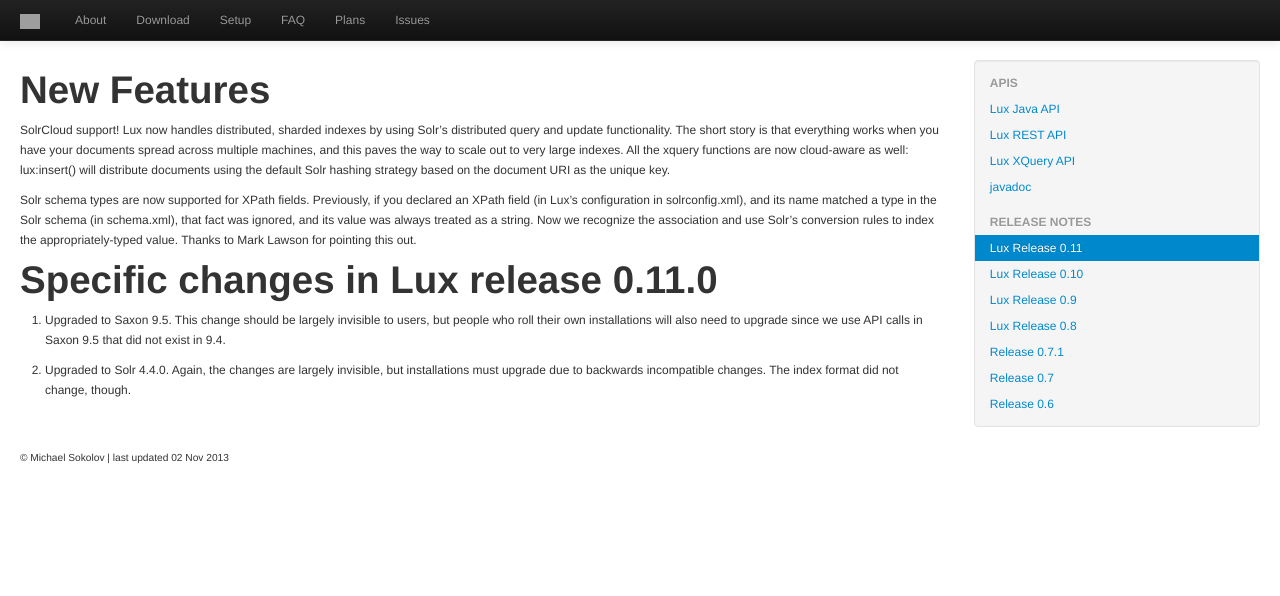
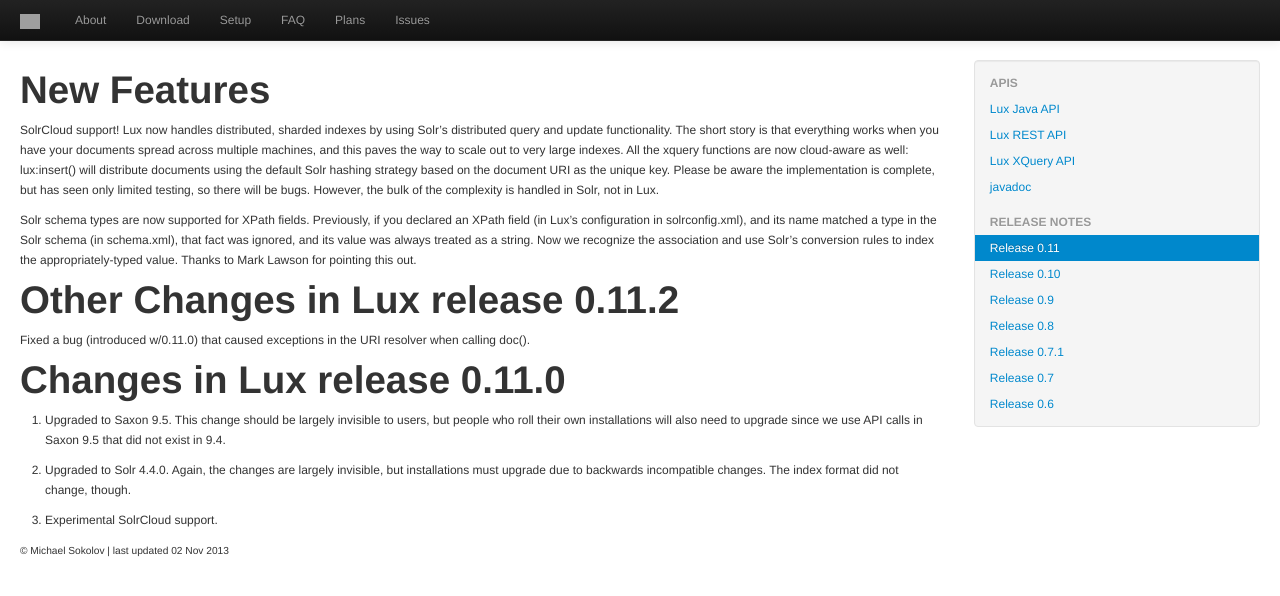
Before and after one commit to msokolov/lux, a Jekyll site: the page built from doc/RELEASE-0.11.md, in a window 1280 px wide. Shown: the top 596 px of the page. Built offline with Jekyll 4.4.1, drawn with Linux system fonts in a browser that asks for light colours; grey boxes are pictures that could not be loaded.

Commit message:
release notes for 0.11; fixing page titles

```diff
--- a/doc/RELEASE-0.10.md
+++ b/doc/RELEASE-0.10.md
@@ -1,6 +1,6 @@
 ---
 layout: page
-title: Lux Release 0.10
+title: Release 0.10
 group: release
 pos: 5
 ---
--- a/doc/RELEASE-0.11.md
+++ b/doc/RELEASE-0.11.md
@@ -1,6 +1,6 @@
 ---
 layout: page
-title: Lux Release 0.11
+title: Release 0.11
 group: release
 pos: 4
 ---
@@ -13,7 +13,9 @@
 machines, and this paves the way to scale out to very large indexes.  All
 the xquery functions are now cloud-aware as well: lux:insert() will
 distribute documents using the default Solr hashing strategy based on the
-document URI as the unique key.
+document URI as the unique key.  Please be aware the implementation is
+complete, but has seen only limited testing, so there will be bugs.
+However, the bulk of the complexity is handled in Solr, not in Lux.
 
 Solr schema types are now supported for XPath fields.  Previously, if you
 declared an XPath field (in Lux's configuration in solrconfig.xml), and its
@@ -22,7 +24,12 @@
 the association and use Solr's conversion rules to index the
 appropriately-typed value.  Thanks to Mark Lawson for pointing this out.
 
-# Specific changes in Lux release 0.11.0
+# Other Changes in Lux release 0.11.2
+
+Fixed a bug (introduced w/0.11.0) that caused exceptions in the URI
+resolver when calling doc().
+
+# Changes in Lux release 0.11.0
 
 1. Upgraded to Saxon 9.5.  This change should be largely invisible to
 users, but people who roll their own installations will also need to
@@ -31,3 +38,5 @@
 2. Upgraded to Solr 4.4.0.  Again, the changes are largely invisible, but
 installations must upgrade due to backwards incompatible changes.  The
 index format did not change, though.
+
+3. Experimental SolrCloud support.
--- a/doc/RELEASE-0.8.md
+++ b/doc/RELEASE-0.8.md
@@ -1,6 +1,6 @@
 ---
 layout: page
-title: Lux Release 0.8
+title: Release 0.8
 group: release
 pos: 7
 ---
--- a/doc/RELEASE-0.9.md
+++ b/doc/RELEASE-0.9.md
@@ -1,6 +1,6 @@
 ---
 layout: page
-title: Lux Release 0.9
+title: Release 0.9
 group: release
 pos: 6
 ---
```
